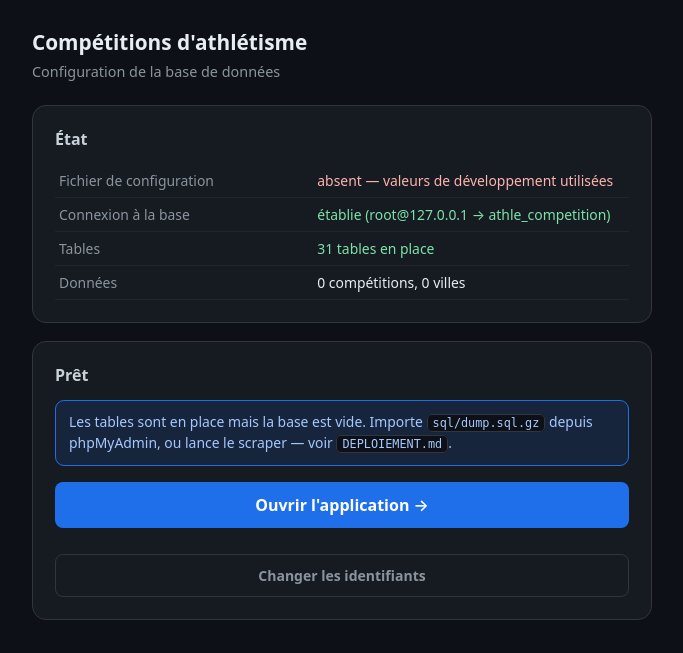
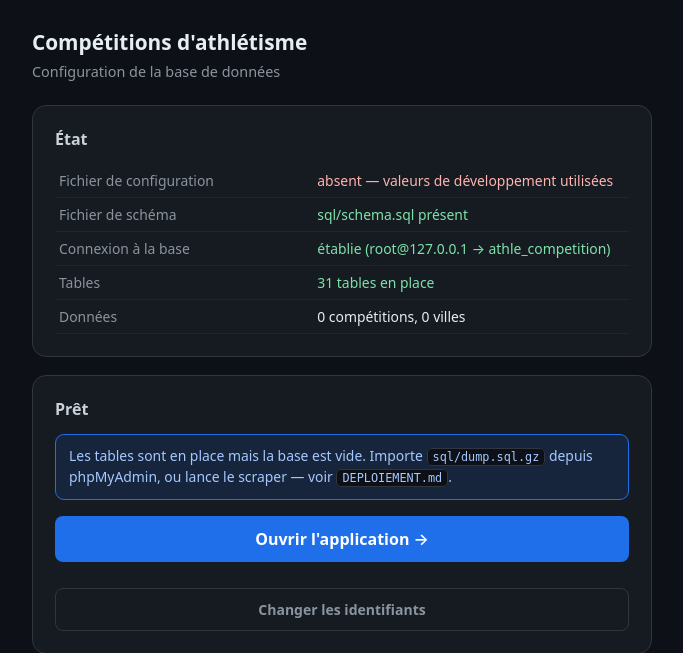
Before and after one commit to luvumbu/luvumbu, a PHP site: page /ATHLE_COMPETITION/install.php in a window 1280 px wide. Shown: the top 653 px of the page, without its empty margins (298-981 px from the left). Run offline with PHP 8.4, Linux system fonts and the light colour scheme; data that the repository does not hold is empty.

Commit message:
athle : l assistant indique si sql/schema.sql est bien monte
Le .htaccess renvoie 404 sur sql/ : depuis l exterieur on ne peut pas savoir si
le fichier de schema est arrive sur le serveur. Sans cette ligne, l etape
« Creer les tables » echouait avec un message sans rapport apparent.

Co-Authored-By: Claude Opus 5 (1M context) <noreply@anthropic.com>

```diff
--- a/ATHLE_COMPETITION/install.php
+++ b/ATHLE_COMPETITION/install.php
@@ -254,6 +254,14 @@ $h = static fn($v) => htmlspecialchars((string) $v, ENT_QUOTES, 'UTF-8');
       <tr><td>Fichier de configuration</td>
           <td class="<?= is_file(LOCAL_CONFIG) ? 'ok' : 'ko' ?>">
             <?= is_file(LOCAL_CONFIG) ? 'config/config.local.php présent' : 'absent — valeurs de développement utilisées' ?></td></tr>
+      <?php /* Le .htaccess renvoie 404 sur sql/ : impossible de savoir de l'extérieur
+               si le fichier est monté. On le dit ici, sinon « Créer les tables »
+               échoue sans qu'on comprenne pourquoi. */ ?>
+      <tr><td>Fichier de schéma</td>
+          <td class="<?= is_file(__DIR__ . '/sql/schema.sql') ? 'ok' : 'ko' ?>">
+            <?= is_file(__DIR__ . '/sql/schema.sql')
+                  ? 'sql/schema.sql présent'
+                  : 'sql/schema.sql absent — la création des tables est impossible, envoie-le par FTP' ?></td></tr>
       <tr><td>Connexion à la base</td>
           <td class="<?= $connected ? 'ok' : 'ko' ?>">
             <?= $connected ? 'établie (' . $h($current['user']) . '@' . $h($current['host']) . ' → ' . $h($current['name']) . ')' : 'impossible' ?></td></tr>
```
